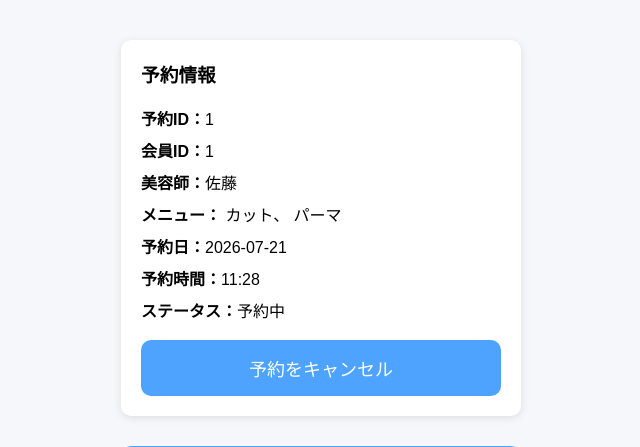
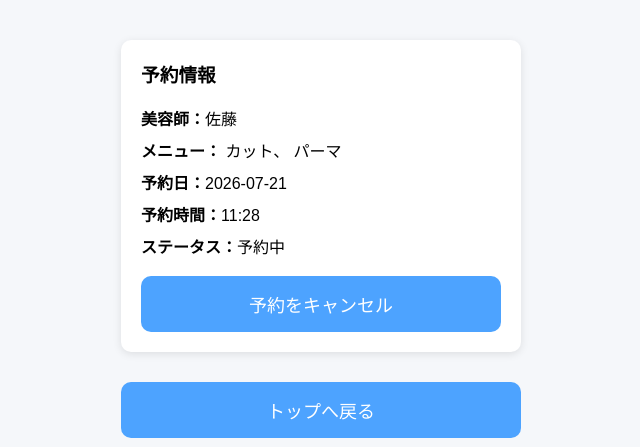
Before and after one commit to Nacky000/salon-booking-system, a Flask app: page /reservation/list in a window 1280 px wide. Shown: the part 189-636 px from the top of the page, without its empty margins (319-959 px from the left). Run offline with Flask 3, Linux system fonts and the light colour scheme; the visitor is signed in with stand-in values (Sample User, id 1).

Commit message:
Update reservation_list.html

```diff
--- a/app/frontend/templates/reservation_list.html
+++ b/app/frontend/templates/reservation_list.html
@@ -36,9 +36,6 @@
             <div class="reservation-card">
 
                 <h3>予約情報</h3>
-
-                <p><strong>予約ID：</strong>{{ reservation.id }}</p>
-                <p><strong>会員ID：</strong>{{ reservation.user_id }}</p>
 
                 <p><strong>美容師：</strong>{{ reservation.stylist_name }}</p>
 
```
